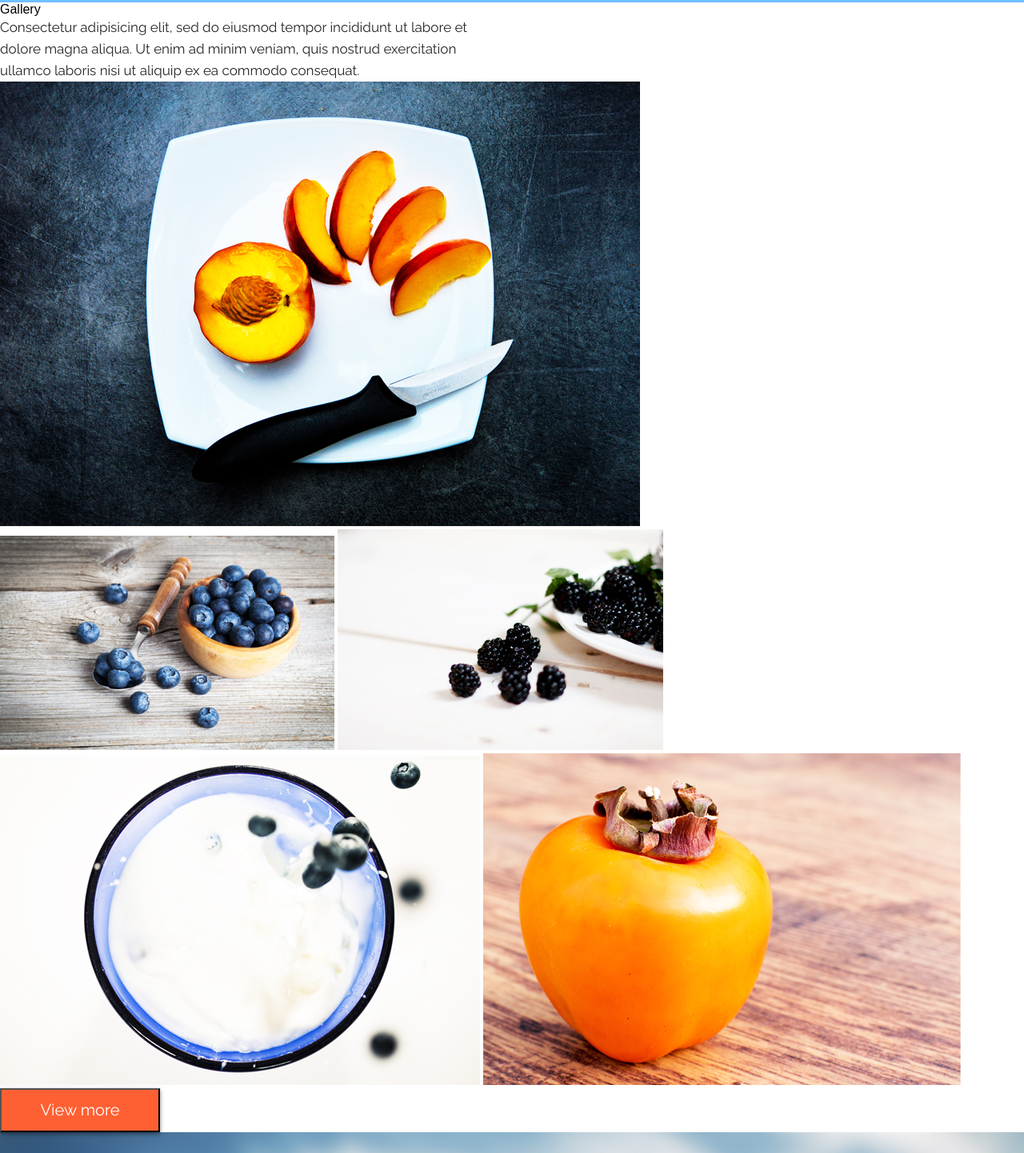
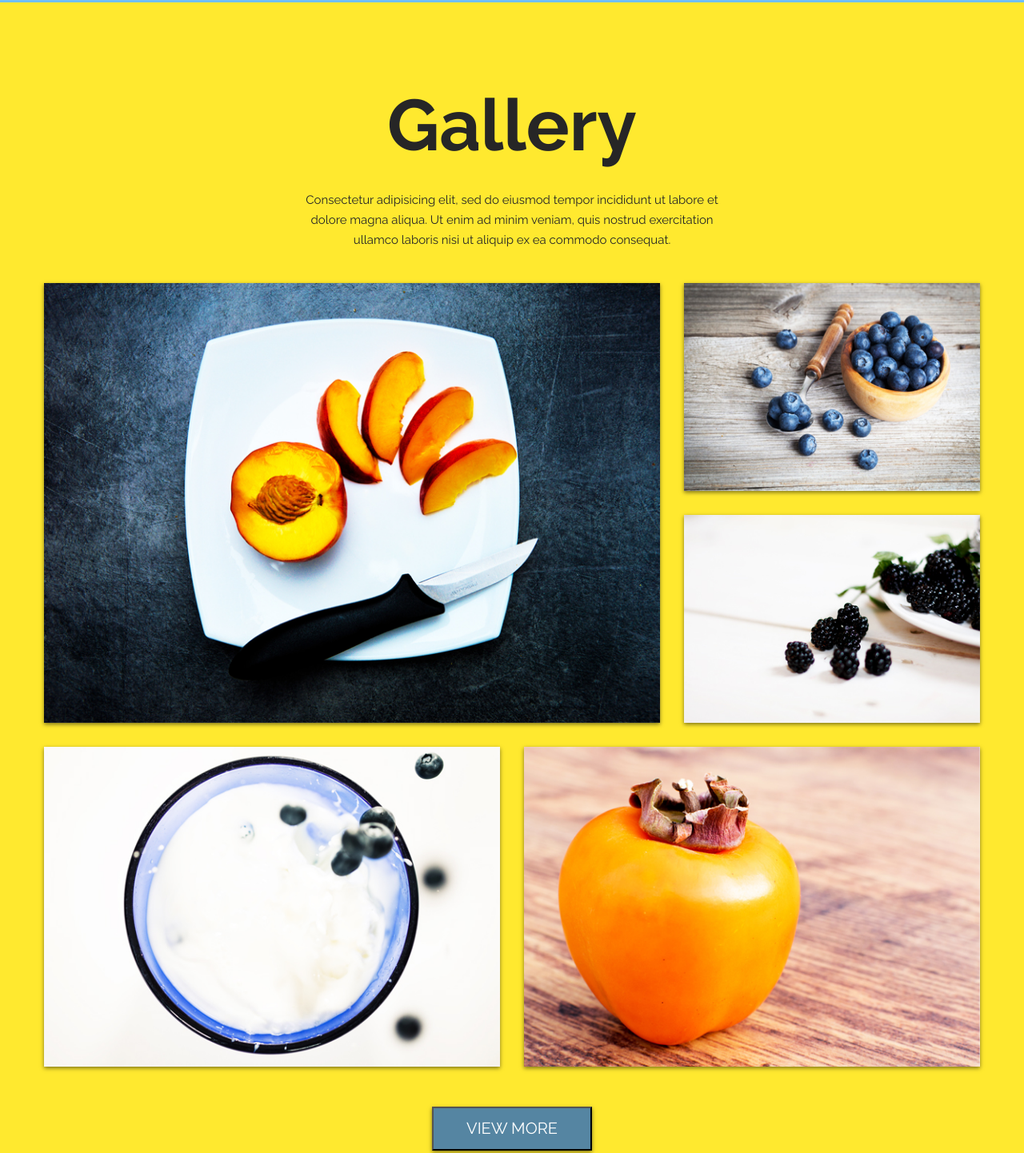
Before and after one commit to winnersroot/cahhe, a plain HTML site: page index.html in a window 1280 px wide. Shown: the part 2305-3747 px from the top of the page at 80% size. Drawn offline with nearby package versions, Linux system fonts and the light colour scheme.

Commit message:
gallery css

```diff
--- a/css/style.css
+++ b/css/style.css
@@ -273,6 +273,90 @@ a {
     font-size: 90px;
     font-weight: 800
 }
+/*-GALLERY-----------------------------------------*/
+
+.button__blue {
+    box-shadow: 0px 2px 5px 0px rgba(0, 0, 0, 0.5);
+    width: 200px;
+    height: 55px;
+    font-family: 'Raleway', sans-serif;
+    font-size: 20px;
+    font-weight: 300;
+    line-height: 27px;
+    text-align: center;
+    text-transform: uppercase;
+    display: block;
+    margin: 50px auto;
+    background-color: #5585a2;
+    color: #ffffff;
+}
+.gallery {
+    width: 100%;
+    background-color: #ffe92f;
+    font-family: 'Raleway', sans-serif;
+    color: #262626;
+    padding-bottom: 70px;
+}
+.gallery .title {
+    padding-top: 100px;
+    margin-bottom: 29px;
+    text-align: center;
+    font-size: 90px;
+    font-weight: bold;
+}
+.gallery .describe {
+    font-family: 'Raleway', sans-serif;
+    font-size: 15px;
+    font-weight: 300;
+    line-height: 25px;
+    color: #262626;
+    text-align: center;
+    margin-bottom: 41px;
+}
+.gallery .gallery_img {
+    margin: auto;
+    display: flex;
+    flex-direction: column;
+    justify-content: space-between;
+    width: 1170px;
+    height: 980px;
+}
+.gallery .gallery_img .gallery_container {
+    display: flex;
+    flex-direction: row;
+    justify-content: space-between;
+}
+.gallery .gallery_img .gallery_container__main {
+    height: 550px;
+}
+.gallery .gallery_img .gallery_container__main .gallery_item__big {
+    height: 550px;
+    width: 770px;
+}
+.gallery .gallery_img .gallery_container__small {
+    margin-left: 30px;
+    flex-wrap: wrap;
+    display: flex;
+    flex-direction: column;
+    justify-content: space-between;
+}
+.gallery .gallery_img .gallery_container__small .gallery_item__small {
+    height: 260px;
+    width: 370px;
+}
+.gallery .gallery_img .gallery_item {
+    box-shadow: 0px 2px 5px 0px rgba(0, 0, 0, 0.5);
+}
+.gallery .gallery_img .gallery_item:hover {
+    box-shadow: 0px 4px 10px 0px rgba(0, 0, 0, 0.5);
+}
+.gallery .gallery_img .gallery_item__medium {
+    height: 400px;
+    width: 570px;
+}
+
+/*-END_GALLERY-----------------------------------------*/
+
 
 /*-CONTACT-----------------------------------------*/
 .contact {
```
